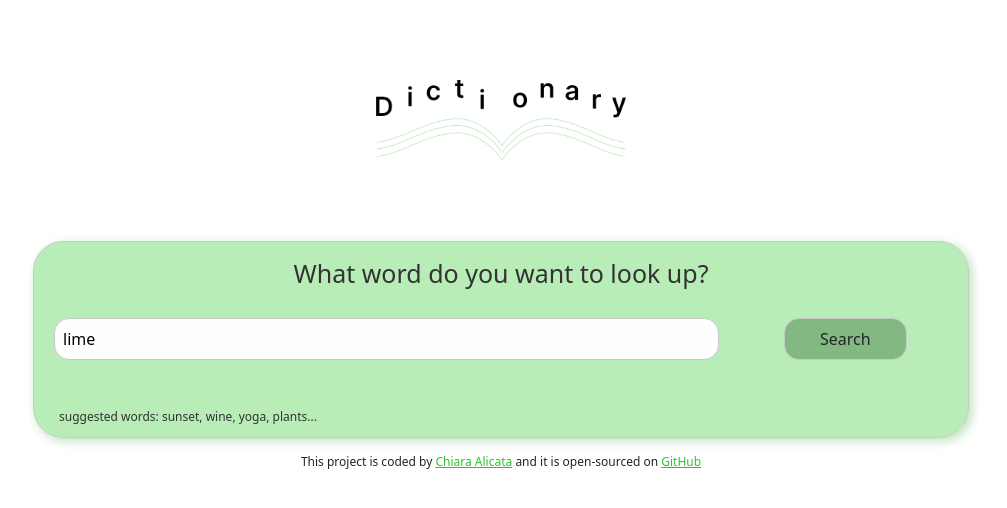
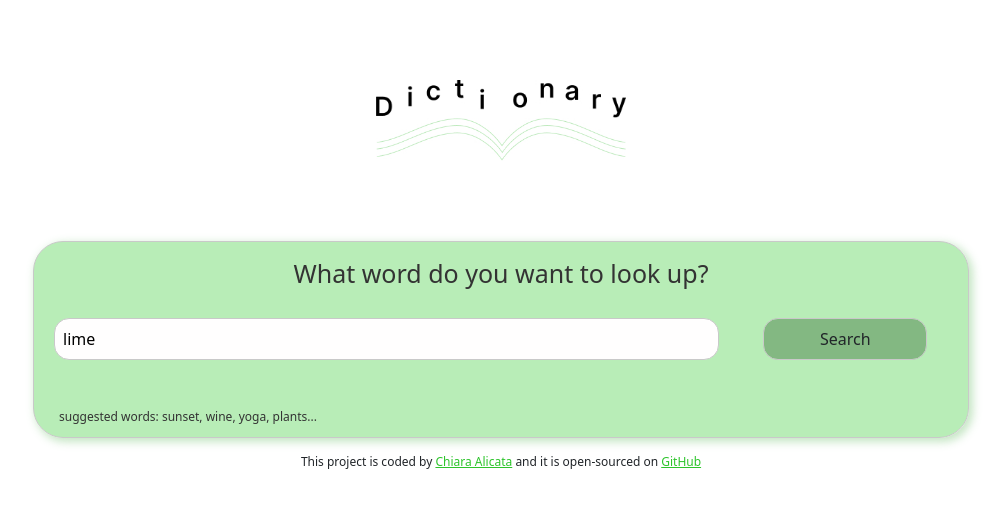
Before and after one commit to chiaraalicata/dictionary-react-project, a React (Create React App) app: page / in a window 1280 px wide. Shown: the top 508 px of the page, without its empty margins (139-1146 px from the left). Built offline with nearby package versions, Linux system fonts and the light colour scheme; no server answers.

Commit message:
update css

```diff
--- a/src/Dictionary.css
+++ b/src/Dictionary.css
@@ -43,7 +43,7 @@
 }
 
 .Dictionary .btn {
-  max-width: 60%;
+  max-width: 80%;
   background: #83b882;
   border-radius: 15px;
   transition: all 150ms ease-in-out;
```
